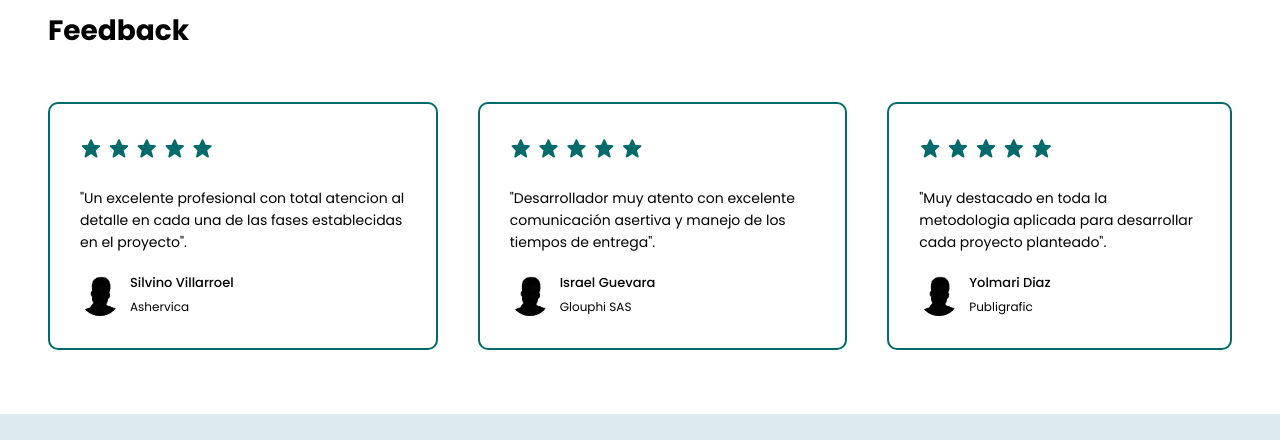
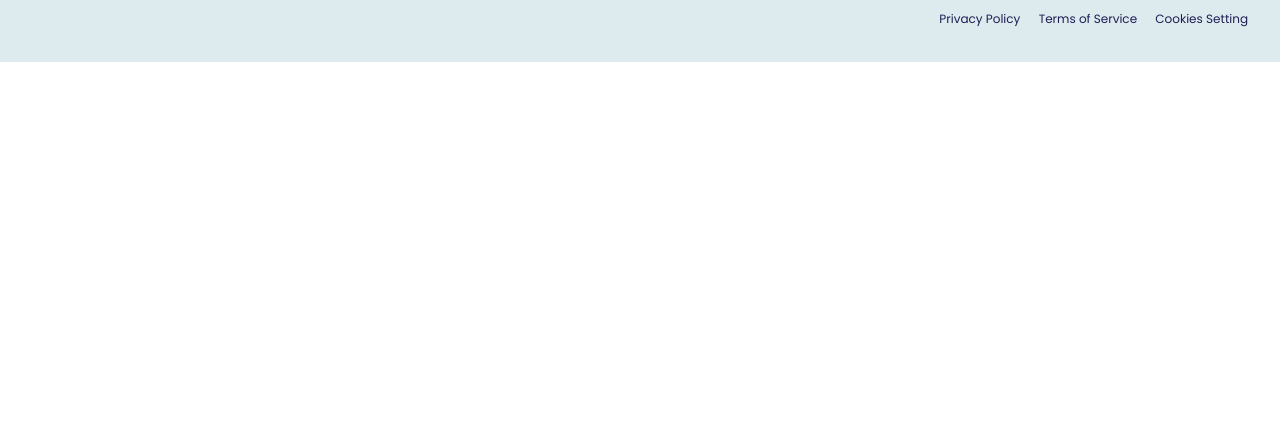
Before and after one commit to rayjp/portafolio, a plain HTML site: page index.html in a window 1280 px wide. Shown: the part 2201-2641 px from the top of the page. After the commit the page ends 2263 px from the top, so only its background shows below. Drawn offline with nearby package versions, Linux system fonts and the light colour scheme.

Commit message:
res hide

```diff
--- a/index.html
+++ b/index.html
@@ -145,7 +145,7 @@
 
         </section>
 
-        <section class="feedback" id="feedback">
+      <!--  <section class="feedback" id="feedback">
             <h5>Reseñas de clientes</h5>
             <h3>Feedback</h3>
             <div class="customers">
@@ -207,7 +207,7 @@
                     </div>
                 </div>
             </div>
-        </section>
+        </section> -->
 
         <footer>
             <div class="top">
```
